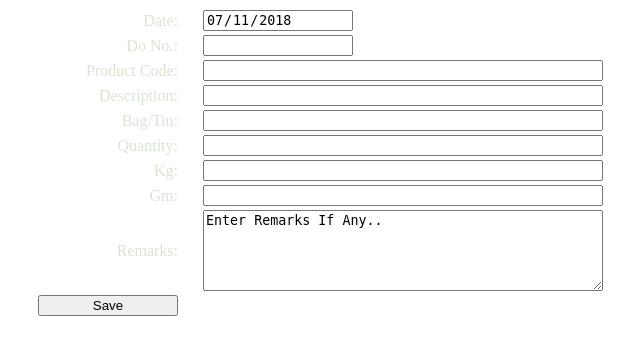
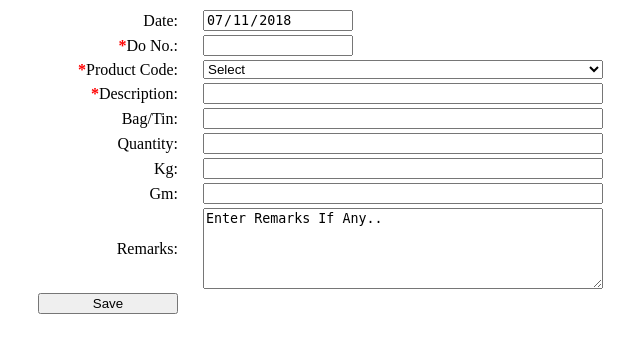
Before and after one commit to opentect4u/SIMS, a PHP site: page /transactions/stock_in_pds.php in a window 1280 px wide. Shown: the top 355 px of the page, without its empty margins (442-1082 px from the left). Run offline with PHP 8.4, Linux system fonts and the light colour scheme; a user stored in the database is signed in; data comes from the database, SQL or seed files in the repository; some libraries are stand-ins or nearby versions.

Commit message:
transaction changing

```diff
--- a/css/master.css
+++ b/css/master.css
@@ -29,7 +29,7 @@ table {
 .alignlabel{display: inline-block;
   	    width: 140px;
   	    text-align: right;
-	    color: #d9e5d0;
+	    color: black;
 }
 
 .error {
--- a/transactions/stock_in_pds.php
+++ b/transactions/stock_in_pds.php
@@ -5,6 +5,7 @@
 	require("../db/db_connect.php");
 	require("../session.php");
 
+        $errMsg = '';
 	if ($_SERVER["REQUEST_METHOD"]=="POST"){
 			$transdt	=	$_POST["trans_dt"];
 			$dono		=	$_POST["do_no"];
@@ -21,7 +22,7 @@
                         $user_id=$_SESSION["user_id"];
 			$time=date("Y-m-d h:i:s");
 
-                        if(!is_null($dono)) {
+			if(array_sum(array($qtybag, $qtyqnt, $qtykg, $qtygm)) != 0 && !is_null($dono)) {
 				$sql="insert into td_stock_trans_pds(trans_dt,
 								     trans_cd,
 								     do_no,
@@ -57,67 +58,132 @@
 
                           $result=mysqli_query($db_connect,$sql);
             }
+            else{
+			    $errMsg = "Invalid Input";
+            }
 
         }
+
+        unset($sql);
+        $sql = "SELECT sl_no,
+                       prod_type,
+                       prod_catg,
+                       prod_desc FROM m_products
+                                 ORDER BY sl_no";
+
+	    $result = mysqli_query($db_connect, $sql)
+
 ?>
 <html>
 	<head>
 		<title>Synergic Inventory Management System-Add Stock</title>
+        <script src="https://cdnjs.cloudflare.com/ajax/libs/jquery/3.1.1/jquery.min.js"></script>
         <link rel="stylesheet" href="../css/master.css">
     </head>
+    <script>
+        $(document).ready(function() {
+
+            $('#form').submit(function(e) {
+                var do_no = $('#do_no').val(),
+                    prod_sl_no = $('#prod_sl_no').val(),
+                    prod_desc = $('#prod_desc').val();
+
+                $(".error").remove();
+
+                if (do_no.length < 1) {
+                    e.preventDefault();
+                    $('#do_no').after('<span class="error">Invalid Input</span>');
+                }
+                if (prod_sl_no.length < 1) {
+                    e.preventDefault();
+                    $('#prod_sl_no').after('<span class="error">Invalid Input</span>');
+                }
+                if (prod_desc.length < 1) {
+                    e.preventDefault();
+                    $('#prod_desc').after('<span class="error">Invalid Input</span>');
+                }
+            });
+
+            $('#prod_sl_no').change( function () {
+
+                $('#prod_desc').val($(this).find(':selected').attr('data-id'));
+
+            });
+
+        });
+
+    </script>
 	<body>
-		<form action="<?php echo htmlspecialchars($_SERVER['PHP_SELF']); ?>" method="POST">
-
+		<form id="form" action="<?php echo htmlspecialchars($_SERVER['PHP_SELF']); ?>" method="POST">
             <table>
-
                 <tr>
                     <td><div class="alignlabel"><label for="trans_dt">Date:</label></div></td>
                     <td><input type="date"name="trans_dt" readonly value="<?php echo date("Y-m-d") ?>" size="50" style="width:150px"</td>
                 </tr>
+                <tr>
+                    <td><div class="alignlabel"><label for="do_no"><strong style="color: red;">*</strong>Do No.:</label></div></td>
+                    <td><input type="text" name="do_no" id="do_no" size="50" style="width:150px"></td>
+                </tr>
+
+                <tr>
+                    <td><div class="alignlabel"><label for="prod_sl_no"><strong style="color: red;">*</strong>Product Code:</label></div></td>
+                    <td>
+                        <select name="prod_sl_no" id="prod_sl_no" style="width:400px;">
+                            <option>Select</option>
+                            <?php
+                            while($data = mysqli_fetch_assoc($result)) { ?>
+                                <option value="<?php echo $data['sl_no'];?>"
+                                        data-id="<?php echo $data['prod_catg'].' '.$data['prod_desc'].' '.$data['prod_type'];?>">
+                                    <?php echo $data['sl_no'].' '.$data['prod_catg'].' '.$data['prod_desc'].' '.$data['prod_type'];?>
+                                </option>
+                                <?php
+                            }
+                            ?>
+                        </select>
+                    </td>
+                </tr>
+
+                <tr>
+                    <td><div class="alignlabel"><label for="prod_desc"><strong style="color: red;">*</strong>Description:</label></div></td>
+                    <td><input type="text" name="prod_desc" id="prod_desc" size="150" style="width:400px" readonly></td>
+                </tr>
 
                 <tr>
 
-				<td><div class="alignlabel"><label for="do_no">Do No.:</label></div></td>
-				<td><input type="text" name="do_no" size="50" style="width:150px"></td>
+                    <td><div class="alignlabel"><label for="qty_bag">Bag/Tin:</label></div></td>
+                    <td><input type="text" name="qty_bag" size="150" style="width:400px"><span class="error"><?php echo $errMsg;?></span></td>
                 </tr>
 
                 <tr>
-                                <td><div class="alignlabel"><label for="prod_sl_no">Product Code:</label></div></td>
-                                <td><input type="text" name="prod_sl_no" size="150" style="width:400px"></td>
+
+                    <td><div class="alignlabel"><label for="qty_qnt">Quantity:</label></div></td>
+                    <td><input type="text" name="qty_qnt" size="150" style="width:400px"><span class="error"><?php echo $errMsg;?></span></td>
                 </tr>
 
                 <tr>
-                                <td><div class="alignlabel"><label for="prod_desc">Description:</label></div></td>
-                                <td><input type="text" name="prod_desc" size="150" style="width:400px"></td>
+
+                    <td><div class="alignlabel"><label for="qty_kg">Kg:</label></div></td>
+                    <td><input type="text" name="qty_kg" size="150" style="width:400px"><span class="error"><?php echo $errMsg;?></span></td>
+
                 </tr>
 
                 <tr>
-                                <td><div class="alignlabel"><label for="qty_bag">Bag/Tin:</label></div></td>
-                                <td><input type="text" name="qty_bag" size="150" style="width:400px"></td>
+
+                    <td><div class="alignlabel"><label for="qty_gm">Gm:</label></div></td>
+                    <td><input type="text" name="qty_gm" size="150" style="width:400px"><span class="error"><?php echo $errMsg;?></span></td>
+
                 </tr>
 
                 <tr>
-                                <td><div class="alignlabel"><label for="qty_qnt">Quantity:</label></div></td>
-                                <td><input type="text" name="qty_qnt" size="150" style="width:400px"></td>
+
+                    <td><div class="alignlabel"><label for-"remarks">Remarks:</label></div></td>
+                    <td><textarea rows="5" cols="50" name="remarks" size="150" style="width:400px">Enter Remarks If Any..</textarea></td>
+
                 </tr>
-
-			<tr>
-                                <td><div class="alignlabel"><label for="qty_kg">Kg:</label></div></td>
-                                <td><input type="text" name="qty_kg" size="150" style="width:400px"></td>
-			</tr>
-
-			<tr>
-                                <td><div class="alignlabel"><label for="qty_gm">Gm:</label></div></td>
-                                <td><input type="text" name="qty_gm" size="150" style="width:400px"></td>
-			</tr>
-
-			<tr>
-                                <td><div class="alignlabel"><label for-"remarks">Remarks:</label></div></td>
-				<td><textarea rows="5" cols="50" name="remarks" size="150" style="width:400px">Enter Remarks If Any..</textarea></td>        		     </tr>
-
                 <tr>
                     <td><input type="submit" name="submit" value="Save"></td>
                 </tr>
             </table>
+        </form>
 	</body>
 </html>
```
Also changed, not shown: 6 other files. Lines whose indentation alone changed are shown as unchanged.
